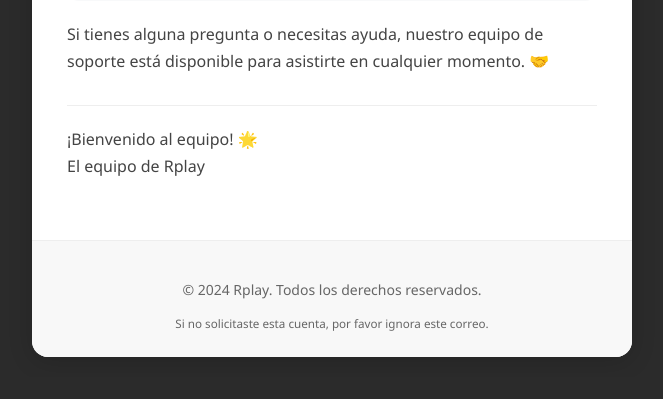
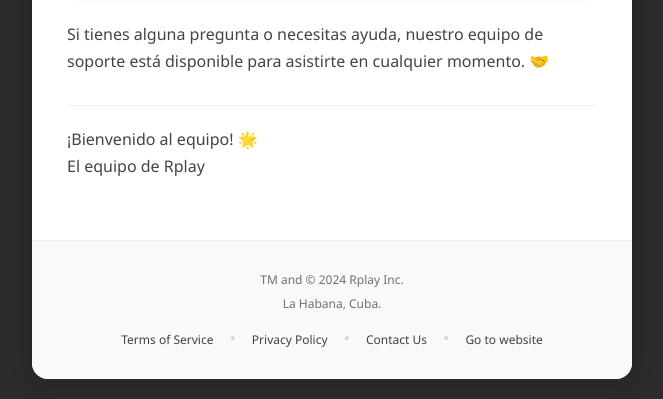
Before and after one commit to Ruben0304/RplayWeb, a Flask app: page /cuenta-aceptada in a window 1280 px wide. Shown: the part 563-962 px from the top of the page, without its empty margins (308-971 px from the left). Before the commit the page ends 920 px from the top, so only its background shows below. Run offline with Flask 3, Linux system fonts and the light colour scheme.

Commit message:
Update confirmed-account.html

```diff
--- a/templates/confirmed-account.html
+++ b/templates/confirmed-account.html
@@ -69,12 +69,37 @@
             line-height: 1.5;
         }
         .footer {
-            background: #f8f8f8;
-            padding: 25px;
             text-align: center;
-            color: #666;
-            font-size: 14px;
+            padding: 30px 20px;
+            background: #f8f9fa;
             border-top: 1px solid #eee;
+        }
+        .copyright {
+            color: #6e6e73;
+            font-size: 12px;
+            margin-bottom: 7px;
+        }
+        .address {
+            color: #6e6e73;
+            font-size: 12px;
+            margin-bottom: 12px;
+        }
+        .links {
+            margin-top: 15px;
+        }
+        .links a {
+            color: #424245;
+            text-decoration: none;
+            font-size: 12px;
+            margin: 0 10px;
+            transition: color 0.2s ease;
+        }
+        .links a:hover {
+            color: #FF5630;
+        }
+        .divider {
+            color: #d2d2d7;
+            margin: 0 2px;
         }
         .emoji {
             font-size: 24px;
@@ -120,8 +145,17 @@
         </div>
 
         <div class="footer">
-            <p>© 2024 Rplay. Todos los derechos reservados.</p>
-            <small>Si no solicitaste esta cuenta, por favor ignora este correo.</small>
+            <div class="copyright">TM and © 2024 Rplay Inc.</div>
+            <div class="address">La Habana, Cuba.</div>
+            <div class="links">
+                <a href="#">Terms of Service</a>
+                <span class="divider">•</span>
+                <a href="#">Privacy Policy</a>
+                <span class="divider">•</span>
+                <a href="#">Contact Us</a>
+                <span class="divider">•</span>
+                <a href="https://rplay-web.vercel.app/">Go to website</a>
+            </div>
         </div>
     </div>
 </body>
```
